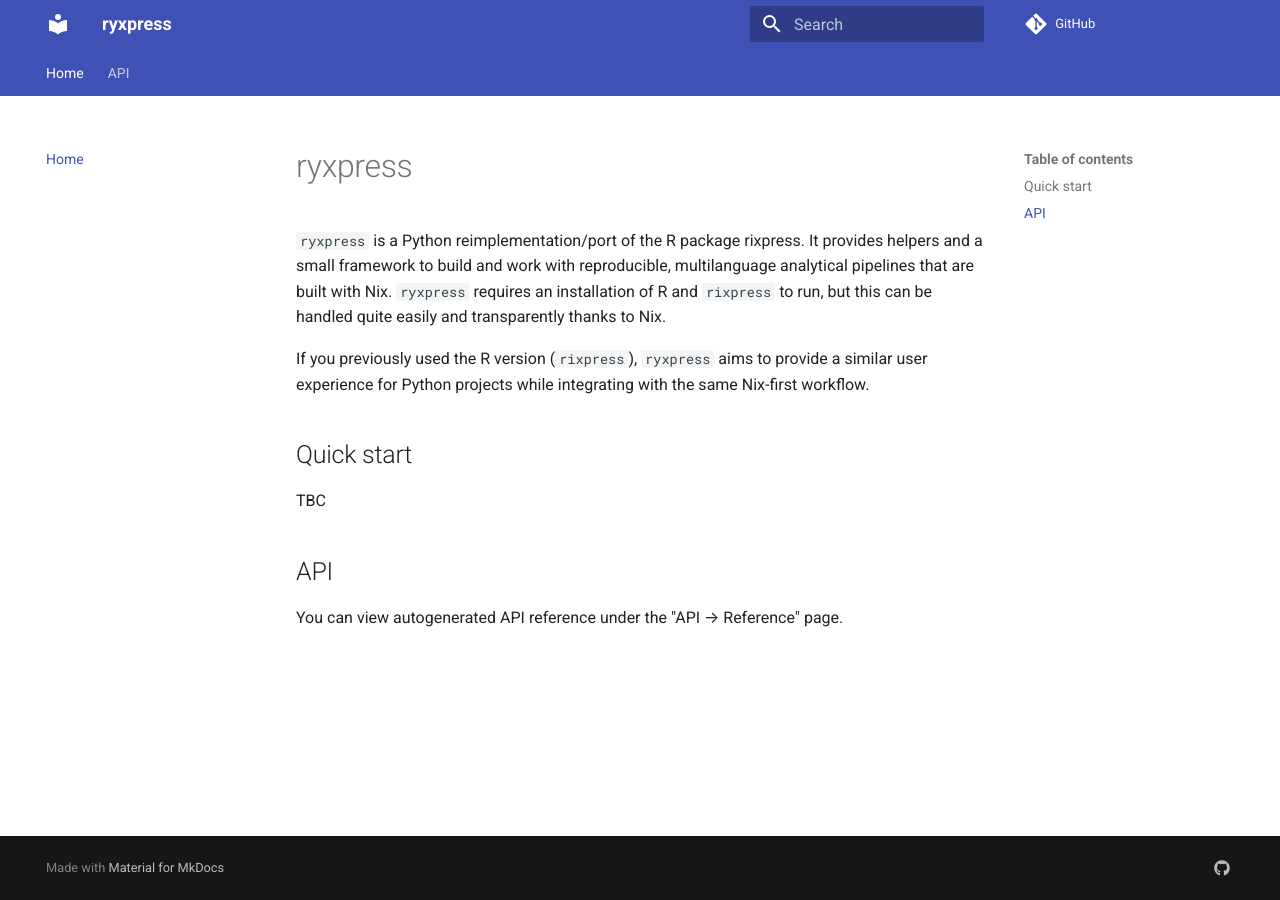
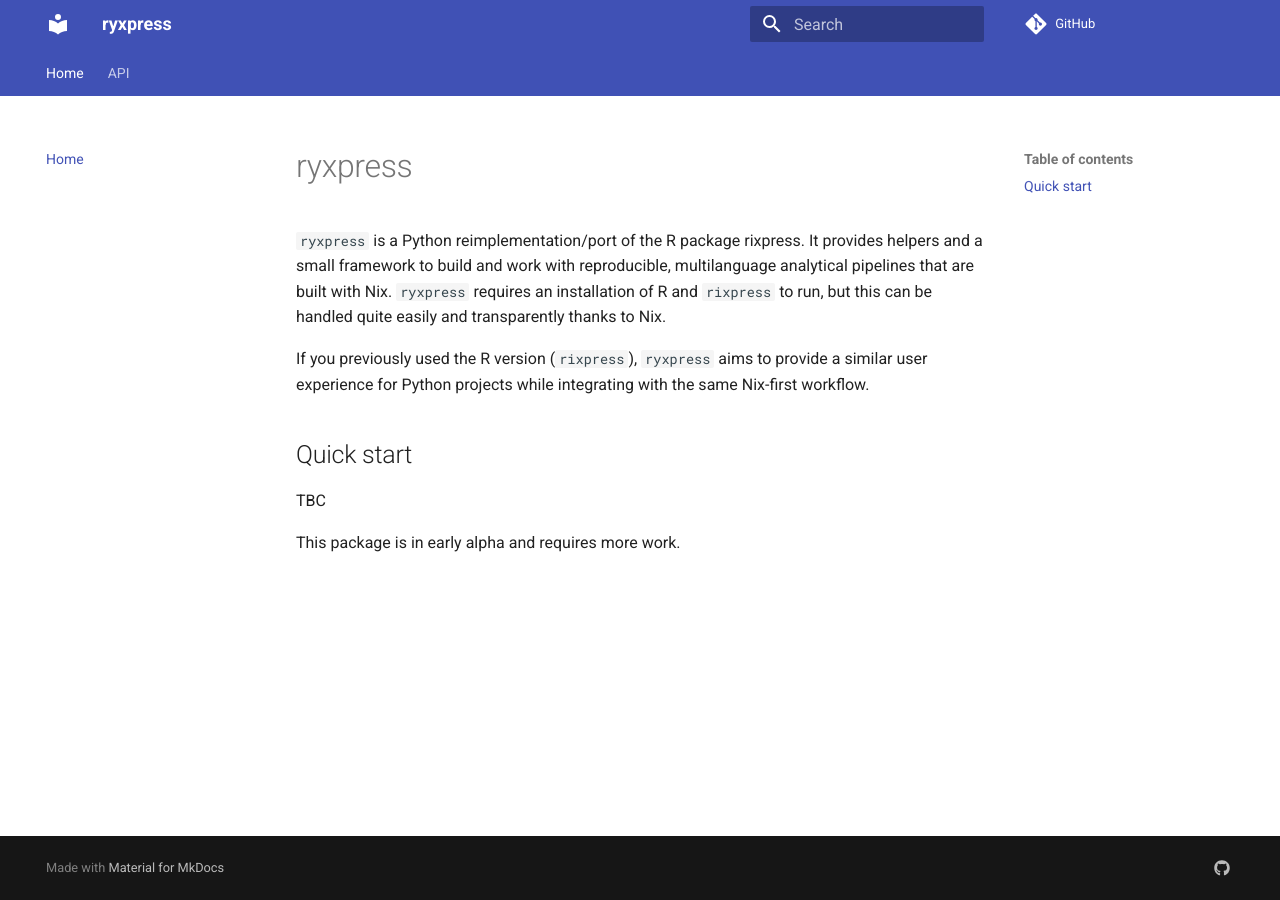
Before and after one commit to b-rodrigues/ryxpress, an MkDocs documentation site: the page built from docs/index.md, in a window 1280 px wide. Built offline with MkDocs 1.6.1 and Material for MkDocs 9.7.7, drawn with Linux system fonts in a browser that asks for light colours; comment, search, counter and statistics services are not loaded.

Commit message:
first alpha

```diff
--- a/docs/index.md
+++ b/docs/index.md
@@ -14,6 +14,4 @@
 
 TBC
 
-## API
-
-You can view autogenerated API reference under the "API → Reference" page.
+This package is in early alpha and requires more work.
--- a/pyproject.toml
+++ b/pyproject.toml
@@ -1,6 +1,6 @@
 [project]
 name = "ryxpress"
-version = "0.1.0"
+version = "0.0.1"
 description = "Reproducible Analytical Pipelines with Nix"
 readme = "README.md"
 keywords = ["nix", "rap", "pipelines", "reproducibility"]
```
